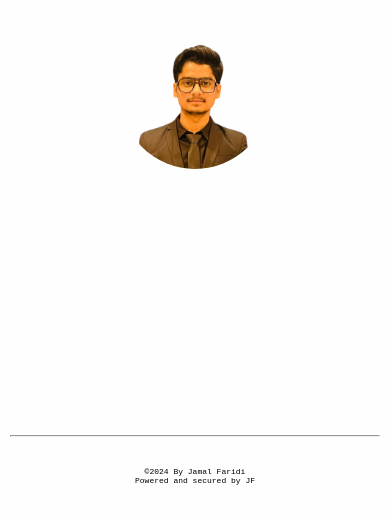
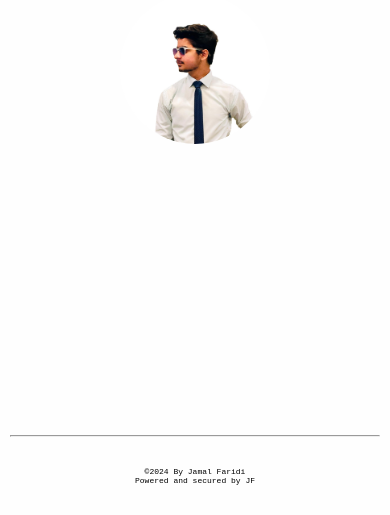
Before and after one commit to JamalFaridi/Porfolio-Website, a plain HTML site: page index.html in a window 390 px wide. Shown: the part 514-1029 px from the top of the page. Drawn offline with nearby package versions, Linux system fonts and the light colour scheme.

Commit message:
Add files via upload

```diff
--- a/index.html
+++ b/index.html
@@ -112,7 +112,7 @@
       </div>
 
       <div class="main-profile">
-        <img src="IMG.png" alt="" />
+        <img src="IMG 2.JPG" alt="" />
       </div>
 
     </div>
--- a/mediaQ.css
+++ b/mediaQ.css
@@ -1,5 +1,8 @@
 @media screen and (max-width: 1178px) {
 
+  .main-wrap{
+    gap: 0px !important;
+  }
   /* project */
   /* .projects {
     text-align: center;
@@ -50,7 +53,7 @@
   }
 
   main .main-wrap .main-profile {
-    width: 250px !important;
+    width: 300px !important;
     height: 250px !important;
   }
 
@@ -197,11 +200,11 @@
   }
 
   main .main-wrap {
-    gap: 25px !important;
+    gap: 0px !important;
   }
 
   main .main-wrap .main-profile {
-    width: 200px !important;
+    width: 250px !important;
     height: 200px !important;
   }
 
@@ -502,7 +505,7 @@
   }
 
   main .main-wrap {
-    gap: 50px !important;
+    gap: 0px !important;
     flex-direction: column !important;
     padding-top: 40px !important;
     padding-bottom: 40px !important;
@@ -697,7 +700,7 @@
   }
 
   main .main-wrap {
-    gap: 50px !important;
+    gap: 0px !important;
     flex-direction: column !important;
     padding-top: 40px !important;
     padding-bottom: 40px !important;
--- a/style.css
+++ b/style.css
@@ -208,14 +208,15 @@ main .main-wrap .main-profile {
   justify-content: center;
   background: var(--primary-color);
   border-radius: 50%;
-  width: 350px;
+  width: 450px;
   height: 350px;
   overflow: hidden;
+  position: relative;
 }
 
 main .main-wrap .main-profile img {
+  object-fit: contain;
   width: 100%;
-  margin-top: 50px;
   cursor: pointer;
 }
 
```
Also changed, not shown: IMG 2.JPG (added).
